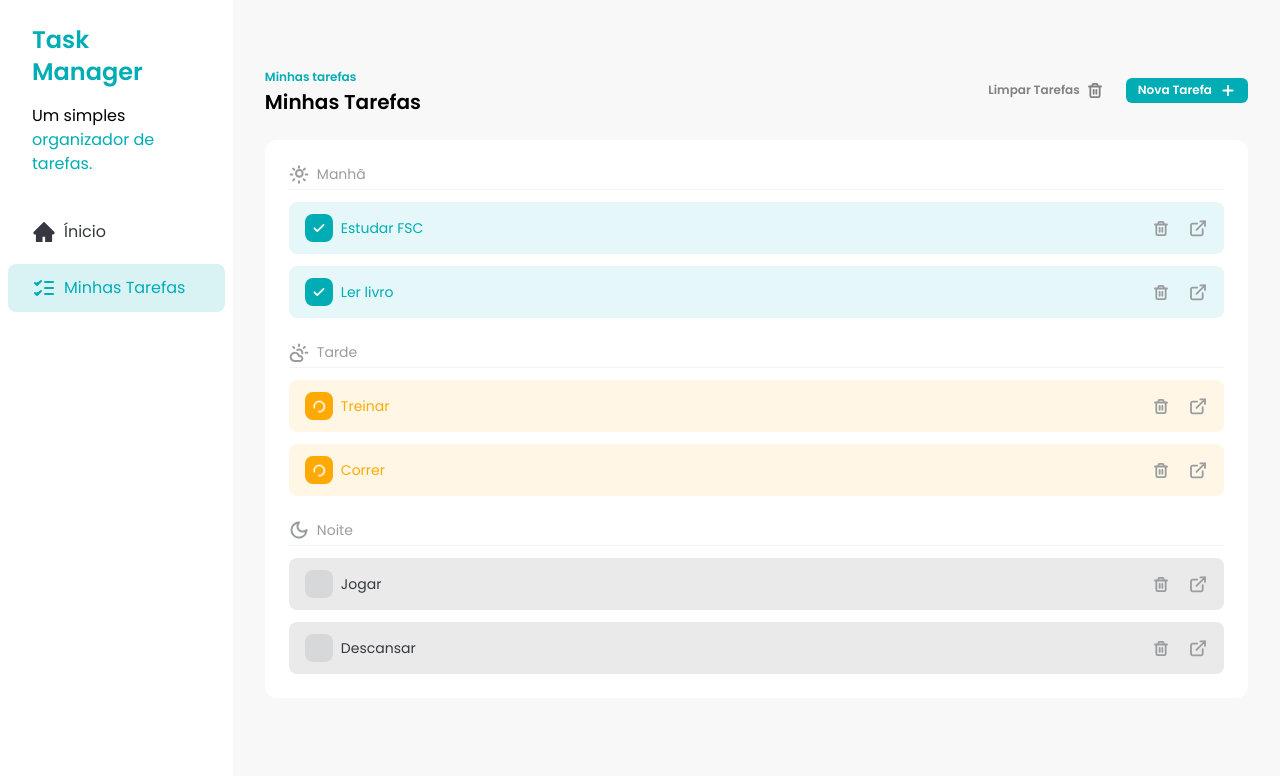
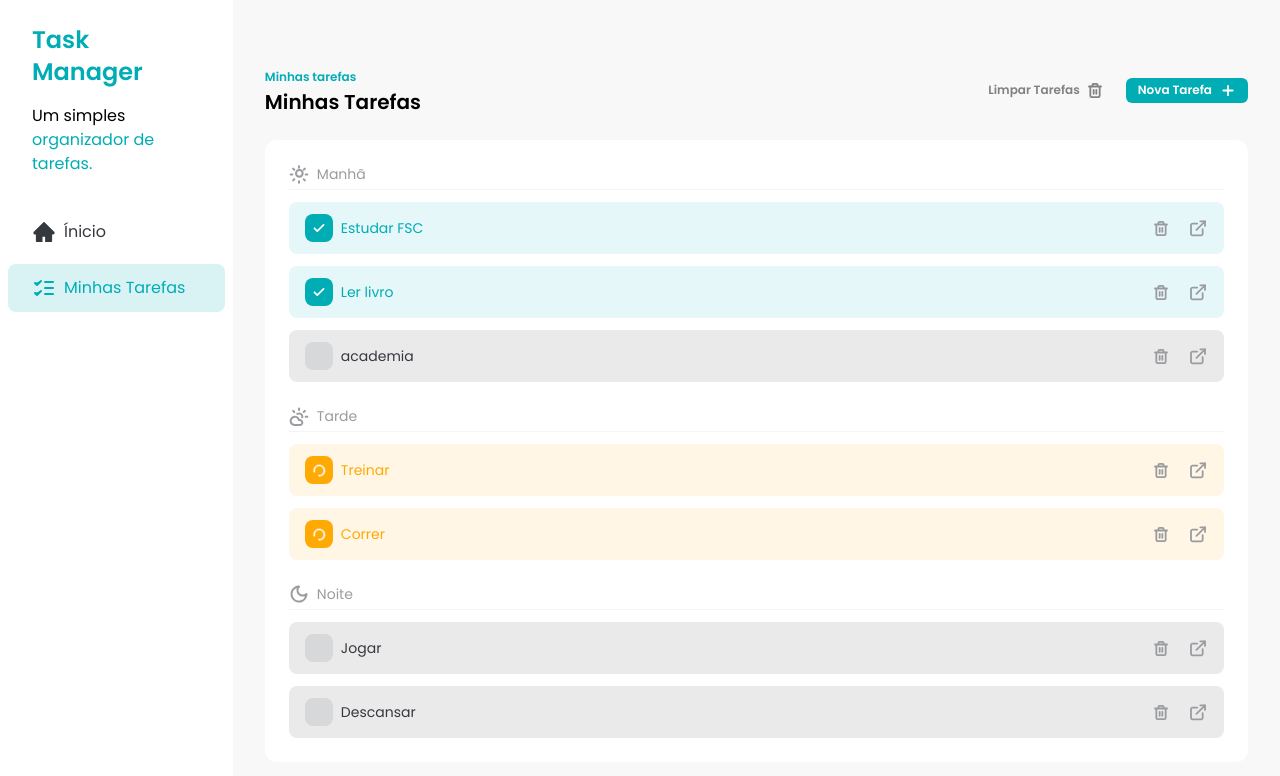
Before and after one commit to andressouza25/fsc-task-frontend, a React (Vite) app: page / in a window 1280 px wide. Shown: the top 776 px of the page. Built offline with nearby package versions, Linux system fonts and the light colour scheme; data requests are answered from the project's data file.

Commit message:
feat: add react router dom and initial TaskDetailsPage

```diff
--- a/db.json
+++ b/db.json
@@ -41,6 +41,13 @@
       "description": "Dormir 8 horas",
       "time": "evening",
       "status": "not_started"
+    },
+    {
+      "id": "62d0db79-e73d-4ee3-bfc2-8259a3383eab",
+      "title": "academia",
+      "time": "morning",
+      "description": "teste",
+      "status": "not_started"
     }
   ]
 }
--- a/package.json
+++ b/package.json
@@ -16,6 +16,7 @@
     "prop-types": "^15.8.1",
     "react": "^19.2.0",
     "react-dom": "^19.2.0",
+    "react-router-dom": "^7.12.0",
     "react-transition-group": "^4.4.5",
     "sonner": "^2.0.7",
     "tailwind-merge": "^3.4.0",
--- a/src/components/TaskItem.jsx
+++ b/src/components/TaskItem.jsx
@@ -1,5 +1,6 @@
 import PropTypes from 'prop-types'
 import { useState } from 'react'
+import { Link } from 'react-router-dom'
 import { toast } from 'sonner'
 
 import { CheckIcon, DetailsIcon, LoaderIcon, TrashIcon } from '../assets/icons'
@@ -82,9 +83,9 @@
           )}
         </Button>
 
-        <a href="#" className="transation hover:opacity-75">
+        <Link to={`/task/${task.id}`}>
           <DetailsIcon />
-        </a>
+        </Link>
       </div>
     </div>
   )
--- a/src/main.jsx
+++ b/src/main.jsx
@@ -2,11 +2,23 @@
 
 import { StrictMode } from 'react'
 import { createRoot } from 'react-dom/client'
+import { createBrowserRouter, RouterProvider } from 'react-router'
 
 import App from './App.jsx'
+import TaskDetailsPage from './pages/task-destails.jsx'
 
+const router = createBrowserRouter([
+  {
+    path: '/',
+    element: <App />,
+  },
+  {
+    path: '/task/:taskId',
+    element: <TaskDetailsPage />,
+  },
+])
 createRoot(document.getElementById('root')).render(
   <StrictMode>
-    <App />
+    <RouterProvider router={router} />
   </StrictMode>
 )
--- /dev/null
+++ b/src/pages/task-destails.jsx
@@ -0,0 +1,27 @@
+import { useEffect, useState } from 'react'
+import { useParams } from 'react-router-dom'
+
+const TaskDetailsPage = () => {
+  const { taskId } = useParams()
+  const [task, setTask] = useState()
+
+  useEffect(() => {
+    const fetchTask = async () => {
+      const response = await fetch(`http://localhost:3000/tasks/${taskId}`, {
+        method: 'GET',
+      })
+      const data = await response.json()
+      setTask(data)
+    }
+
+    fetchTask()
+  }, [taskId])
+
+  return (
+    <div>
+      <h1>{task?.title}</h1>
+    </div>
+  )
+}
+
+export default TaskDetailsPage
```
Also changed, not shown: 1 other file (tests, documents, lock files or other folders).
